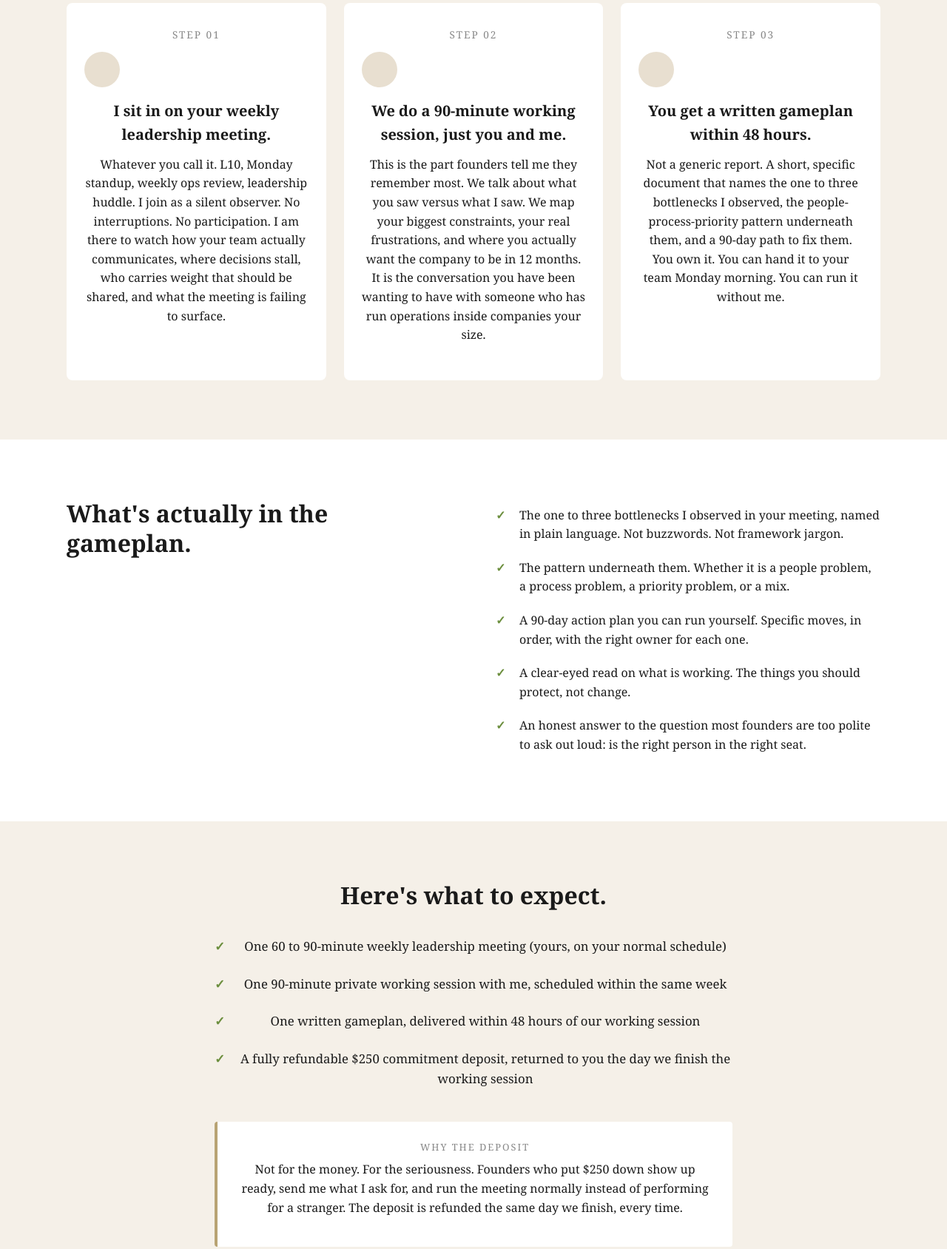
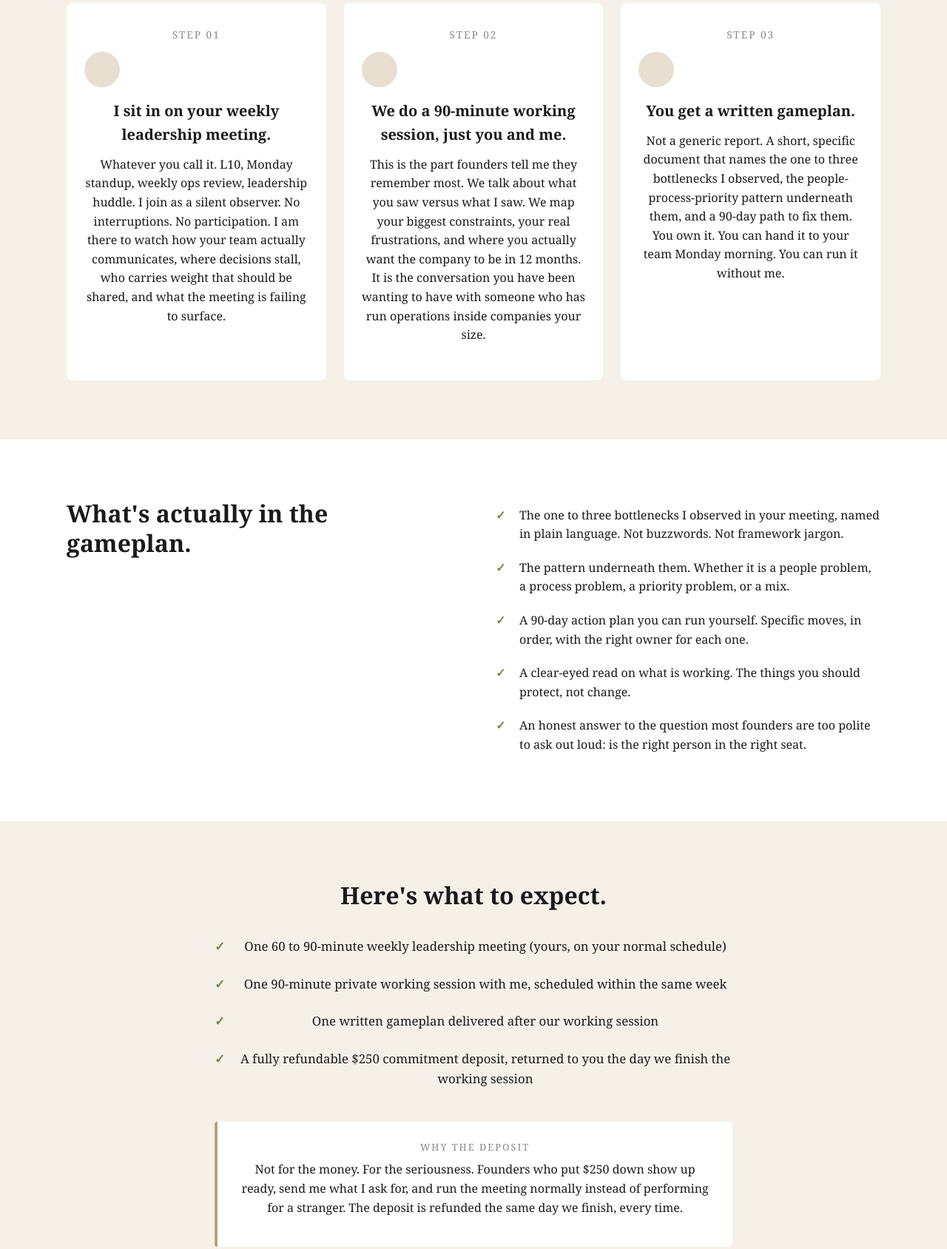
Before and after one commit to 8signal/acp-leadership-checkup-wireframe, a plain HTML site: page index.html in a window 1280 px wide. Shown: the part 1420-3108 px from the top of the page at 74% size. Drawn offline with Linux system fonts and the light colour scheme.

Commit message:
Remove 48-hour commitment from Step 3; add Andrea finance background

```diff
--- a/index.html
+++ b/index.html
@@ -103,7 +103,7 @@
       <div class="card">
         <div class="step-num">STEP 03</div>
         <div class="icon"></div>
-        <h3>You get a written gameplan within 48 hours.</h3>
+        <h3>You get a written gameplan.</h3>
         <p>Not a generic report. A short, specific document that names the one to three bottlenecks I observed, the people-process-priority pattern underneath them, and a 90-day path to fix them. You own it. You can hand it to your team Monday morning. You can run it without me.</p>
       </div>
     </div>
@@ -135,7 +135,7 @@
     <ul class="logistics">
       <li>One 60 to 90-minute weekly leadership meeting (yours, on your normal schedule)</li>
       <li>One 90-minute private working session with me, scheduled within the same week</li>
-      <li>One written gameplan, delivered within 48 hours of our working session</li>
+      <li>One written gameplan delivered after our working session</li>
       <li>A fully refundable $250 commitment deposit, returned to you the day we finish the working session</li>
     </ul>
     <div class="callout">
@@ -184,7 +184,7 @@
       <div class="headshot">[ Andrea headshot ]</div>
       <div>
         <h2>Who you'll be working with.</h2>
-        <p>I'm Andrea Perales. I run ACP Enlightening as a Fractional COO and Integrator for founders in the $2M to $50M range. I have spent decades inside mid-market companies. I read financials the way most people read text messages, I am a Certified Professional Coach, and I am PMP certified. I have helped clients grow from $8M to $33M and watched founders go from working 14-hour days to taking weeks off without the company missing a beat.</p>
+        <p>I'm Andrea Perales. I run ACP Enlightening as a Fractional COO and Integrator for founders in the $2M to $50M range. I have spent decades inside mid-market companies. My background is in finance, I read financials the way most people read text messages, I am a Certified Professional Coach, and I am PMP certified. I have helped clients grow from $8M to $33M and watched founders go from working 14-hour days to taking weeks off without the company missing a beat.</p>
         <p>For the Checkup specifically, what matters is this. I have sat in hundreds of leadership meetings across companies running on EOS, Scaling Up, Pinnacle, no formal system at all, and somewhere in between. I can tell within the first 20 minutes where the meeting is failing the team. The other 70 minutes are confirmation, and the working session afterward is where the gameplan starts to write itself.</p>
         <p><a href="#about">→ Read more about my approach</a></p>
       </div>
```
